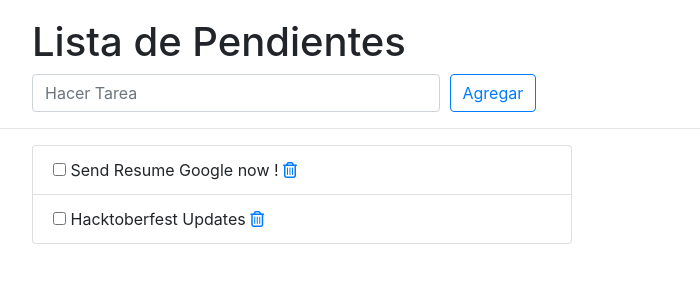
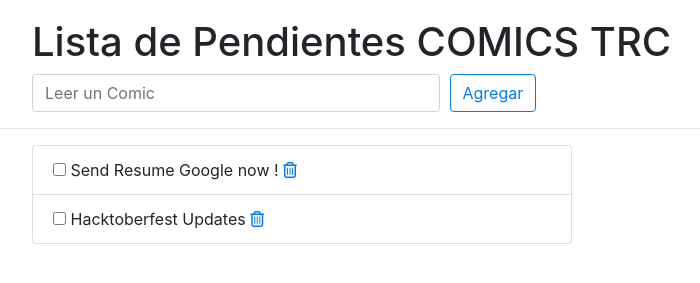
Before and after one commit to AlChdz29/tecpila2, a Django app: page /todos/ in a window 1280 px wide. Shown: the part 22-305 px from the top of the page, without its empty margins (243-943 px from the left). Run offline with Django 3.2, Linux system fonts and the light colour scheme; data comes from the database, SQL or seed files in the repository; some libraries are stand-ins or nearby versions.

Commit message:
Update index.html

```diff
--- a/todos/templates/todos/index.html
+++ b/todos/templates/todos/index.html
@@ -13,7 +13,7 @@
     <div class="offset-md-2 col-lg-9">
       <div class="page-header">
         <h1>
-         Lista de Pendientes
+         Lista de Pendientes COMICS TRC
         </h1>
       </div>
     </div>
@@ -26,7 +26,7 @@
         {% csrf_token %}
         <div class="form-row">
           <div class="col-md-6">
-            <input type="text" class="form-control" name="title" placeholder="Hacer Tarea" required>
+            <input type="text" class="form-control" name="title" placeholder="Leer un Comic" required>
           </div>
           <div class="col-md-6">
             <button type="submit" name="submit" class="btn btn-outline-primary">
```
